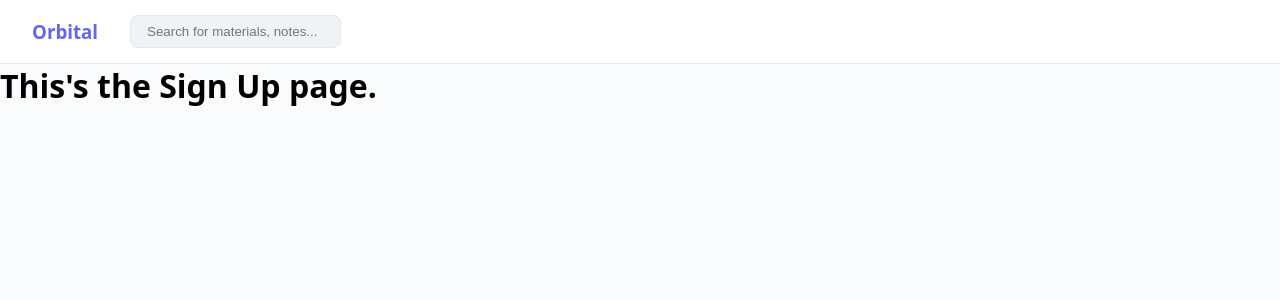
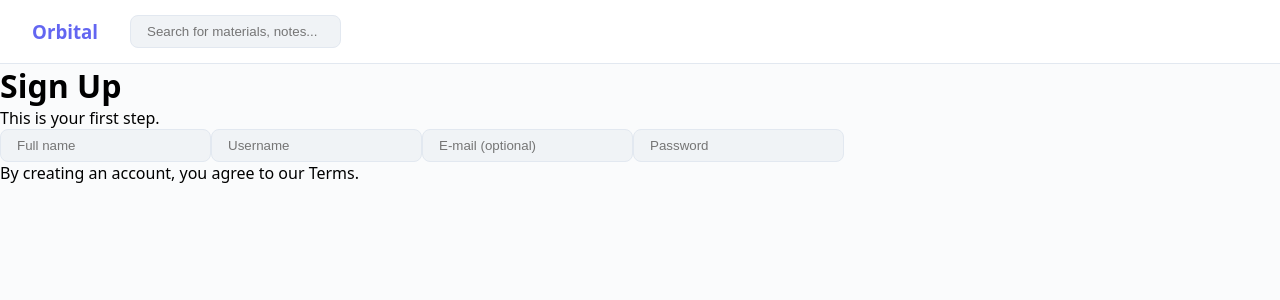
Before and after one commit to 0xGaziin/orbital, a React (Vite) app: page /signup in a window 1280 px wide. Shown: the top 300 px of the page. Built offline with nearby package versions, Linux system fonts and the light colour scheme.

Commit message:
feat: added base to signup page

```diff
--- a/src/pages/SignUp/SignUp.jsx
+++ b/src/pages/SignUp/SignUp.jsx
@@ -7,7 +7,21 @@ function SignUp() {
     <>
       <Header />
 
-      <h1>This's the Sign Up page.</h1>
+      <div className={styles.registerArea}>
+        <h1>Sign Up</h1>
+        <p>This is your first step.</p>
+
+        <form>
+          <input type="text" placeholder="Full name" />
+          <input type="text" placeholder="Username" />
+          <input type="email" placeholder="E-mail (optional)" />
+          <input type="password" placeholder="Password"/>
+        </form>
+
+        <p className={styles.warning}>
+          By creating an account, you agree to our Terms.
+        </p>
+      </div>
     </>
   )
 }
```
